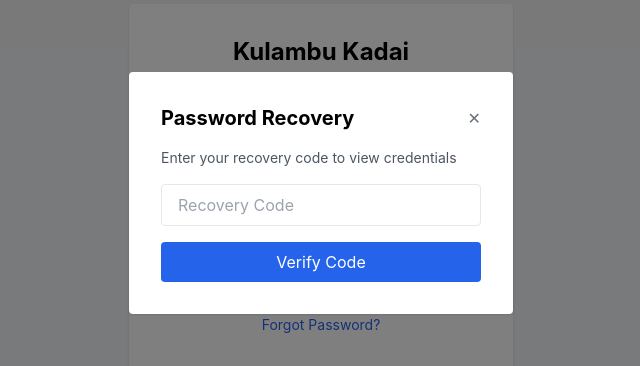
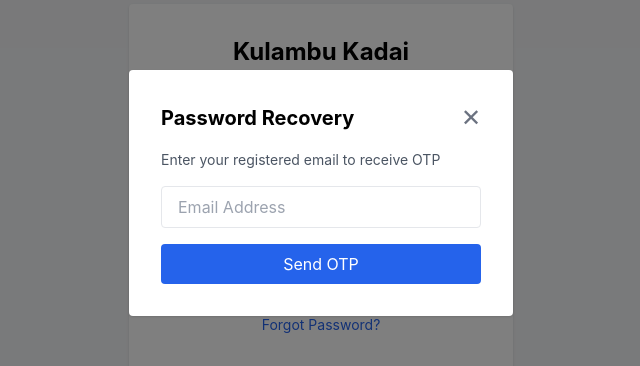
Before and after one commit to sathiskumar449-droid/kulambu-kadai-pos, a React (Vite) app: page /login in a window 1280 px wide. Both pictures are taken after a click on the button "Forgot Password?". Shown: the part 207-573 px from the top of the page, without its empty margins (319-959 px from the left). Built offline with nearby package versions, Linux system fonts and the light colour scheme; no server answers.

Commit message:
Feature: Add email OTP password recovery system with EmailJS

```diff
--- a/package.json
+++ b/package.json
@@ -9,6 +9,7 @@
     "preview": "vite preview"
   },
   "dependencies": {
+    "@emailjs/browser": "^4.4.1",
     "@supabase/supabase-js": "^2.39.3",
     "date-fns": "^3.3.1",
     "framer-motion": "^12.28.1",
--- a/src/pages/Login.jsx
+++ b/src/pages/Login.jsx
@@ -1,15 +1,21 @@
 import { useEffect, useState } from "react"
+import emailjs from '@emailjs/browser'
 
 export default function Login() {
 
-  // � CHANGE YOUR CREDENTIALS HERE
+  // 🔐 CHANGE YOUR CREDENTIALS HERE
   const ADMIN_USERNAME = "admin"
   const ADMIN_PASSWORD = "admin123"
+  const ADMIN_EMAIL = "admin@kulambukadai.com"  // ← Change to your email
+
   const STAFF_USERNAME = "staff"
   const STAFF_PASSWORD = "staff123"
+  const STAFF_EMAIL = "staff@kulambukadai.com"  // ← Change to your email
 
-  // 🔑 RECOVERY CODE (Change this to your secret code)
-  const RECOVERY_CODE = "RESET2026"
+  // 📧 EmailJS Configuration (Get from emailjs.com after signup)
+  const EMAILJS_SERVICE_ID = "YOUR_SERVICE_ID"
+  const EMAILJS_TEMPLATE_ID = "YOUR_TEMPLATE_ID"
+  const EMAILJS_PUBLIC_KEY = "YOUR_PUBLIC_KEY"
 
   // 🔥 Form state
   const [username, setUsername] = useState("")
@@ -19,9 +25,21 @@
 
   // 🔑 Recovery state
   const [showRecovery, setShowRecovery] = useState(false)
-  const [recoveryCode, setRecoveryCode] = useState("")
+  const [recoveryStep, setRecoveryStep] = useState(1) // 1=email, 2=otp, 3=reset
+  const [recoveryEmail, setRecoveryEmail] = useState("")
+  const [generatedOTP, setGeneratedOTP] = useState("")
+  const [enteredOTP, setEnteredOTP] = useState("")
+  const [newPassword, setNewPassword] = useState("")
+  const [confirmPassword, setConfirmPassword] = useState("")
   const [recoveryError, setRecoveryError] = useState("")
-  const [showCredentials, setShowCredentials] = useState(false)
+  const [recoveryRole, setRecoveryRole] = useState("")
+  const [recoveryUsername, setRecoveryUsername] = useState("")
+
+  // Store credentials reference
+  const credentials = {
+    [ADMIN_EMAIL]: { username: ADMIN_USERNAME, password: ADMIN_PASSWORD, role: "admin" },
+    [STAFF_EMAIL]: { username: STAFF_USERNAME, password: STAFF_PASSWORD, role: "staff" }
+  }
 
   // 🔥 Clear role on mount
   useEffect(() => {
@@ -52,18 +70,93 @@
     setLoading(false)
   }
 
-  // 🔑 RECOVERY VERIFICATION
-  const handleRecovery = (e) => {
+  // 📧 SEND OTP
+  const handleSendOTP = async (e) => {
     e.preventDefault()
     setRecoveryError("")
 
-    if (recoveryCode === RECOVERY_CODE) {
-      setShowCredentials(true)
-      setRecoveryError("")
+    // Check if email exists
+    if (!credentials[recoveryEmail]) {
+      setRecoveryError("Email not found")
+      return
+    }
+
+    // Generate 6-digit OTP
+    const otp = Math.floor(100000 + Math.random() * 900000).toString()
+    setGeneratedOTP(otp)
+    setRecoveryRole(credentials[recoveryEmail].role)
+    setRecoveryUsername(credentials[recoveryEmail].username)
+
+    // Send email using EmailJS
+    try {
+      await emailjs.send(
+        EMAILJS_SERVICE_ID,
+        EMAILJS_TEMPLATE_ID,
+        {
+          to_email: recoveryEmail,
+          otp_code: otp,
+          to_name: credentials[recoveryEmail].username
+        },
+        EMAILJS_PUBLIC_KEY
+      )
+
+      setRecoveryStep(2)
+      alert("OTP sent to your email!")
+    } catch (error) {
+      console.error("Email send failed:", error)
+      setRecoveryError("Failed to send OTP. Check EmailJS configuration.")
+    }
+  }
+
+  // ✅ VERIFY OTP
+  const handleVerifyOTP = (e) => {
+    e.preventDefault()
+    setRecoveryError("")
+
+    if (enteredOTP === generatedOTP) {
+      setRecoveryStep(3)
     } else {
-      setRecoveryError("Invalid recovery code")
-      setShowCredentials(false)
+      setRecoveryError("Invalid OTP")
     }
+  }
+
+  // 🔄 RESET PASSWORD
+  const handleResetPassword = (e) => {
+    e.preventDefault()
+    setRecoveryError("")
+
+    if (newPassword !== confirmPassword) {
+      setRecoveryError("Passwords do not match")
+      return
+    }
+
+    if (newPassword.length < 6) {
+      setRecoveryError("Password must be at least 6 characters")
+      return
+    }
+
+    // Update password in localStorage (for this session)
+    if (recoveryRole === "admin") {
+      alert(`Admin password changed to: ${newPassword}\n\nNOTE: Update ADMIN_PASSWORD in Login.jsx to make permanent!`)
+    } else {
+      alert(`Staff password changed to: ${newPassword}\n\nNOTE: Update STAFF_PASSWORD in Login.jsx to make permanent!`)
+    }
+
+    // Close modal and reset
+    closeRecoveryModal()
+  }
+
+  const closeRecoveryModal = () => {
+    setShowRecovery(false)
+    setRecoveryStep(1)
+    setRecoveryEmail("")
+    setGeneratedOTP("")
+    setEnteredOTP("")
+    setNewPassword("")
+    setConfirmPassword("")
+    setRecoveryError("")
+    setRecoveryRole("")
+    setRecoveryUsername("")
   }
 
   return (
@@ -116,64 +209,105 @@
             <div className="flex justify-between items-center mb-4">
               <h2 className="text-xl font-bold">Password Recovery</h2>
               <button
-                onClick={() => {
-                  setShowRecovery(false)
-                  setRecoveryCode("")
-                  setRecoveryError("")
-                  setShowCredentials(false)
-                }}
-                className="text-gray-500 hover:text-gray-700"
+                onClick={closeRecoveryModal}
+                className="text-gray-500 hover:text-gray-700 text-2xl"
               >
                 ✕
               </button>
             </div>
 
-            {!showCredentials ? (
-              <form onSubmit={handleRecovery}>
-                <p className="text-sm text-gray-600 mb-4">
-                  Enter your recovery code to view credentials
+            {/* STEP 1: Enter Email */}
+            {recoveryStep === 1 && (
+              <form onSubmit={handleSendOTP} className="space-y-4">
+                <p className="text-sm text-gray-600">
+                  Enter your registered email to receive OTP
                 </p>
                 <input
-                  type="text"
-                  placeholder="Recovery Code"
-                  value={recoveryCode}
-                  onChange={(e) => setRecoveryCode(e.target.value)}
-                  className="w-full px-4 py-2 border rounded focus:outline-none focus:ring-2 focus:ring-blue-500 mb-4"
+                  type="email"
+                  placeholder="Email Address"
+                  value={recoveryEmail}
+                  onChange={(e) => setRecoveryEmail(e.target.value)}
+                  className="w-full px-4 py-2 border rounded focus:outline-none focus:ring-2 focus:ring-blue-500"
                   required
                 />
                 {recoveryError && (
-                  <p className="text-red-500 text-sm mb-4">{recoveryError}</p>
+                  <p className="text-red-500 text-sm">{recoveryError}</p>
                 )}
                 <button
                   type="submit"
                   className="w-full bg-blue-600 text-white py-2 rounded hover:bg-blue-700"
                 >
-                  Verify Code
+                  Send OTP
                 </button>
               </form>
-            ) : (
-              <div className="space-y-4">
-                <div className="bg-green-50 p-4 rounded border border-green-200">
-                  <p className="font-semibold text-green-800 mb-2">Admin Credentials:</p>
-                  <p className="text-sm">Username: <span className="font-mono font-bold">{ADMIN_USERNAME}</span></p>
-                  <p className="text-sm">Password: <span className="font-mono font-bold">{ADMIN_PASSWORD}</span></p>
-                </div>
-                <div className="bg-blue-50 p-4 rounded border border-blue-200">
-                  <p className="font-semibold text-blue-800 mb-2">Staff Credentials:</p>
-                  <p className="text-sm">Username: <span className="font-mono font-bold">{STAFF_USERNAME}</span></p>
-                  <p className="text-sm">Password: <span className="font-mono font-bold">{STAFF_PASSWORD}</span></p>
-                </div>
+            )}
+
+            {/* STEP 2: Verify OTP */}
+            {recoveryStep === 2 && (
+              <form onSubmit={handleVerifyOTP} className="space-y-4">
+                <p className="text-sm text-gray-600">
+                  Enter the 6-digit OTP sent to {recoveryEmail}
+                </p>
+                <input
+                  type="text"
+                  placeholder="Enter OTP"
+                  value={enteredOTP}
+                  onChange={(e) => setEnteredOTP(e.target.value)}
+                  className="w-full px-4 py-2 border rounded focus:outline-none focus:ring-2 focus:ring-blue-500 text-center text-2xl tracking-widest"
+                  maxLength="6"
+                  required
+                />
+                {recoveryError && (
+                  <p className="text-red-500 text-sm">{recoveryError}</p>
+                )}
                 <button
-                  onClick={() => {
-                    setShowRecovery(false)
-                    setRecoveryCode("")
-                    setShowCredentials(false)
-                  }}
-                  className="w-full bg-gray-500 text-white py-2 rounded hover:bg-gray-600"
+                  type="submit"
+                  className="w-full bg-blue-600 text-white py-2 rounded hover:bg-blue-700"
                 >
-                  Close
+                  Verify OTP
                 </button>
-              </div>
+                <button
+                  type="button"
+                  onClick={() => setRecoveryStep(1)}
+                  className="w-full text-sm text-blue-600 hover:underline"
+                >
+                  Resend OTP
+                </button>
+              </form>
+            )}
+
+            {/* STEP 3: Reset Password */}
+            {recoveryStep === 3 && (
+              <form onSubmit={handleResetPassword} className="space-y-4">
+                <p className="text-sm text-gray-600 mb-4">
+                  Create a new password for <strong>{recoveryUsername}</strong>
+                </p>
+                <input
+                  type="password"
+                  placeholder="New Password"
+                  value={newPassword}
+                  onChange={(e) => setNewPassword(e.target.value)}
+                  className="w-full px-4 py-2 border rounded focus:outline-none focus:ring-2 focus:ring-blue-500"
+                  required
+                />
+                <input
+                  type="password"
+                  placeholder="Confirm Password"
+                  value={confirmPassword}
+                  onChange={(e) => setConfirmPassword(e.target.value)}
+                  className="w-full px-4 py-2 border rounded focus:outline-none focus:ring-2 focus:ring-blue-500"
+                  required
+                />
+                {recoveryError && (
+                  <p className="text-red-500 text-sm">{recoveryError}</p>
+                )}
+                <button
+                  type="submit"
+                  className="w-full bg-green-600 text-white py-2 rounded hover:bg-green-700"
+                >
+                  Reset Password
+                </button>
+              </form>
             )}
           </div>
         </div>
```
Also changed, not shown: 1 other file (tests, documents, lock files or other folders).
